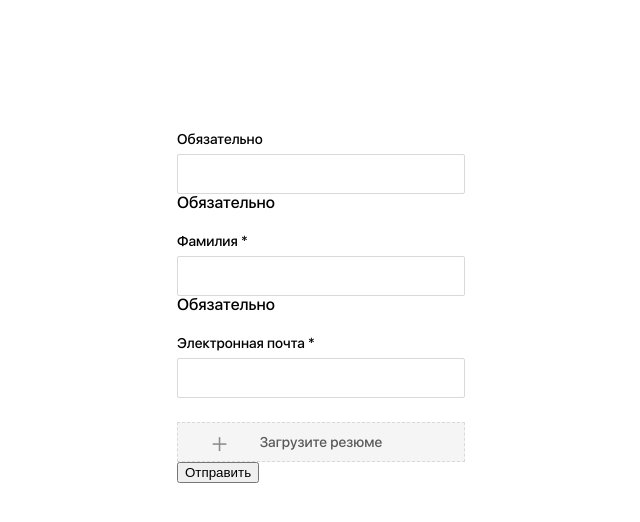
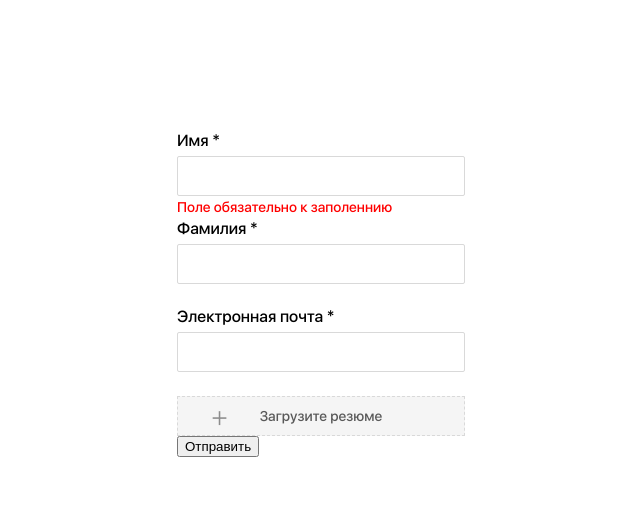
Before and after one commit to Lunyak/reactTest, a React (Create React App) app: page / in a window 1280 px wide. Both pictures are taken after a click on the button "Отправить". Shown: the top 522 px of the page, without its empty margins (319-959 px from the left). Built offline with nearby package versions, Linux system fonts and the light colour scheme.

Commit message:
работает ошибка на пустое поле

```diff
--- a/src/components/Form/Form.jsx
+++ b/src/components/Form/Form.jsx
@@ -7,7 +7,7 @@ import * as yup from 'yup'
 function Form() {
 
     const validationsSchema = yup.object().shape({
-        firstName: yup.string().typeError('Должно быть строкой').required('Обязательно'),
+        firstName: yup.string().typeError('Должно быть строкой').required('Поле обязательно к заполеннию'),
         secondName: yup.string().typeError('Должно быть строкой').required('Обязательно'),
         email: yup.string().email('Введите верный email').required('Обязательно'),
         load: '',
@@ -29,9 +29,9 @@ function Form() {
             {({ values, errors, touched, handleChange, handleBlur, isValid, handleSubmit, dirty }) => (
 
                 <div className={style.wrap}>
-                    <div>
+                    <div className={style.item}>
                         <label className={ style.label } htmlFor='firstName'>
-                            {touched.firstName && errors.firstName ? errors.firstName : 'текст' }
+                            Имя *
                         </label>
                         <input
                             className={style.input}
@@ -41,8 +41,9 @@ function Form() {
                             onBlur={handleBlur}
                             value={values.name}
                         />
+                        {touched.firstName && errors.firstName && <div className={style.error}>{errors.firstName}</div>}
                     </div>
-                    {touched.firstName && errors.firstName && <div className={'error'}>{errors.firstName}</div>}
+
 
 
                     <div>
@@ -56,7 +57,7 @@ function Form() {
                             value={values.secondName}
                         />
                     </div>
-                    {touched.secondName && errors.secondName && <div className={'error'}>{errors.secondName}</div>}
+                    {/* {touched.secondName && errors.secondName && <div className={'error'}>{errors.secondName}</div>} */}
 
                     <div>
                         <label className={ style.label } htmlFor='email'>Электронная почта *</label>
@@ -69,7 +70,7 @@ function Form() {
                             value={values.email}
                         />
                     </div>
-                    {touched.load && errors.load && <p className={'error'}>{errors.load}</p>}
+                    {/* {touched.load && errors.load && <p className={'error'}>{errors.load}</p>} */}
 
                     <div>
                         <label className={ style.labelLoad } htmlFor='load'>Загрузите резюме</label>
--- a/src/components/Form/form.module.css
+++ b/src/components/Form/form.module.css
@@ -40,7 +40,8 @@
     margin-bottom: 8px;
     display: block;
     font-weight: 400;
-    font-size: 14px;
+    font-size: 16px;
+    position: relative;
 }
 
 .labelWrong {
@@ -112,3 +113,15 @@
     width: 100px;
     height: 40px;
 }
+
+.error {
+    color: red;
+    font-size: 14px;
+    position: absolute;
+    bottom: -18px;
+    left: 0px;
+}
+
+.item {
+    position: relative;
+}
```
